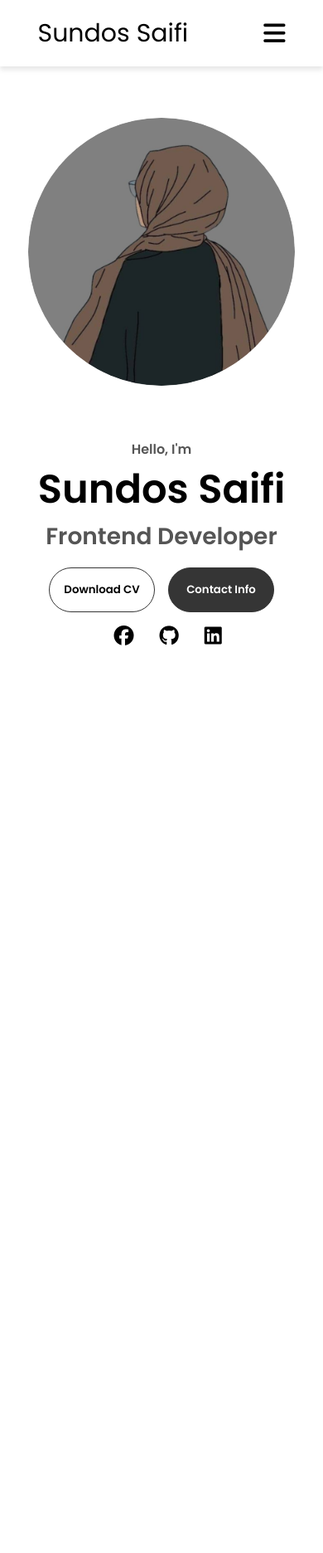
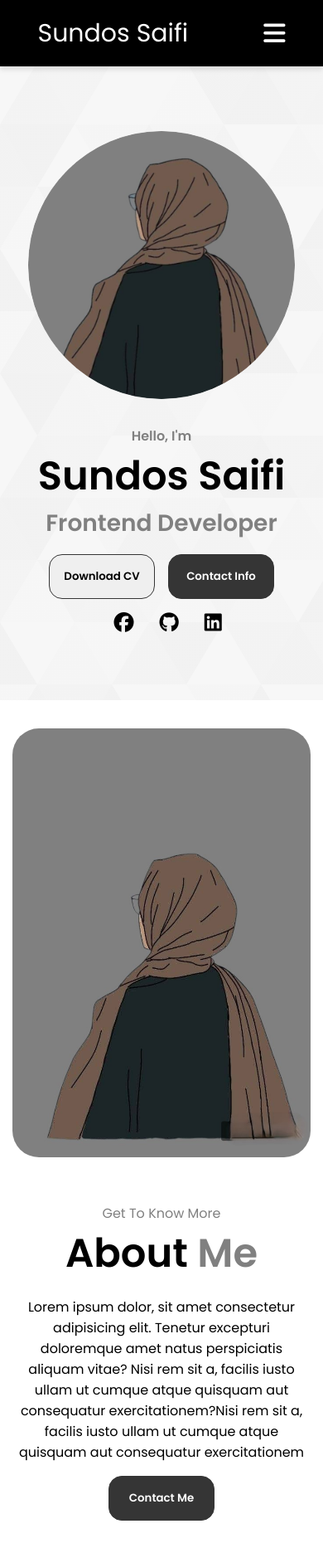
Before and after one commit to sundossaifi/Portfolio-Website, a plain HTML site: page index.html in a window 390 px wide. Shown: the whole page at 83% size. Drawn offline with Linux system fonts and the light colour scheme.

Commit message:
About section & edits on home section

```diff
--- a/css/style.css
+++ b/css/style.css
@@ -23,7 +23,7 @@ header {
 }
 
 p {
-    color: #555555;
+    color: #808080;
 }
 
 #btn-menu {
@@ -35,12 +35,12 @@ header nav {
     justify-content: space-around;
     align-items: center;
     height: 80px;
-
+    background-color: black;
 }
 
 header nav .logo {
     font-size: 30px;
-    color: black;
+    color: white;
 }
 
 header nav .nav-links {
@@ -52,28 +52,35 @@ header nav .nav-links {
 }
 
 header nav .nav-links li a {
-    color: black;
+    color: white;
 }
 
 header nav .nav-links li a:hover {
-    color: grey;
+    color: #808080;
     text-decoration: underline;
     text-underline-offset: 1rem;
+}
+
+/* section */
+
+section {
+    padding-top: 4vh;
+    min-height: 100vh;
+    display: flex;
+    justify-content: center;
+    align-items: center;
 }
 
 /* Home Section  */
 
 .home {
     padding-top: 80px;
-    min-height: 100vh;
-    display: flex;
-    justify-content: center;
-    align-items: center;
+    background: linear-gradient(to right, rgba(245, 245, 245, 0.8), rgba(245, 245, 245, 0.8)), url(../assets/background.svg);
+    background-position: center;
 }
 
 .home .home-container {
-    display: grid;
-    grid-template-columns: repeat(2, 1fr);
+    display: flex;
     gap: 4rem;
 }
 
@@ -98,11 +105,7 @@ header nav .nav-links li a:hover {
     font-weight: 600;
 }
 
-.home-content-p1 {
-    text-align: center;
-}
-
-.home-content-p2 {
+.section-content-p2 {
     font-size: 1.75rem;
     margin-bottom: 1rem;
     text-align: center;
@@ -110,7 +113,6 @@ header nav .nav-links li a:hover {
 
 .title {
     font-size: 3rem;
-    text-align: center;
 }
 
 .social-links {
@@ -126,11 +128,54 @@ header nav .nav-links li a:hover {
     margin-left: 15px;
 }
 
+/* About Section */
+
+.about {
+    display: flex;
+    justify-content: center;
+}
+
+.about .about-container {
+    width: 85%;
+    display: flex;
+    justify-content: center;
+    gap: 4rem;
+    margin: auto;
+}
+
+/* .about .about-container .about-image {
+    display: flex;
+    justify-content: center;
+    width: 400px;
+    height: 517px;
+} */
+
+.about .about-container .about-image img {
+    border-radius: 2rem;
+    width: 400px;
+    height: 517px;
+}
+
+.about .about-container .about-content {
+    display: flex;
+    flex-direction: column;
+    gap: 3rem;
+    padding-top: 2rem;
+}
+
+.about .about-container .about-content span {
+    color: #808080;
+}
+
+.about .about-container .about-content>p {
+    color: black;
+}
+
 /* BUTTONS */
 
 .btn-container {
     display: flex;
-    justify-content: center;
+    align-items: center;
     gap: 1rem;
 }
 
@@ -139,7 +184,7 @@ header nav .nav-links li a:hover {
     transition: all 300ms ease;
     padding: 1rem;
     width: 8rem;
-    border-radius: 2rem;
+    border-radius: 1rem;
 }
 
 .btn2-color,
@@ -162,25 +207,115 @@ header nav .nav-links li a:hover {
     background: rgb(0, 0, 0);
 }
 
-.btn1-color {
-    background: none;
-}
-
 .btn1-color:hover {
-    border: rgb(255, 255, 255) 0.1rem solid;
+    border: white 0.1rem solid;
 }
 
 /* Responsive */
 
-@media(max-width: 980px) {
+@media(max-width: 1200px) {
+    .about .about-container {
+        width: 90%;
+    }
+
+    .about .about-container .about-content {
+        gap: 2rem;
+    }
+
+    .about .about-container .about-image img {
+        width: 380px;
+    }
+}
+
+@media(max-width: 900px) {
+
+    header nav .nav-links {
+        font-size: 1rem;
+    }
+
+    .about .about-container {
+        flex-direction: column;
+        justify-content: center;
+        align-items: center;
+        gap: 1rem;
+        margin: auto;
+    }
+
+    .about .about-container .about-content {
+        text-align: center;
+        gap: 1rem;
+        justify-content: center;
+        align-items: center;
+    }
+}
+
+@media(max-width: 780px) {
     header nav .nav-links {
         position: absolute;
         top: 100%;
-        right: -1000px;
+        right: -420px;
         flex-direction: column;
-        background-color: gray;
-        width: 100%;
-        height: 100vh;
+        background-color: black;
+        width: 50%;
+        height: auto;
+        text-align: center;
+        padding: 20px 0;
+        color: white;
+    }
+
+    header nav .nav-links li a {
+        color: white;
+    }
+
+    header nav .nav-links li a:hover {
+        color: white;
+        text-decoration: underline;
+        text-underline-offset: 1rem;
+    }
+
+    header nav .nav-links.active {
+        right: 0px;
+        transition: 0.3s;
+    }
+
+    #btn-menu {
+        display: block;
+        color: white;
+        font-size: 30px;
+    }
+
+    .home .home-container {
+        flex-direction: column;
+        text-align: center;
+        justify-content: center;
+        gap: 2rem;
+        padding: 3rem 1rem;
+    }
+
+    .home .home-container .home-image {
+        grid-area: 1/1/2/2;
+    }
+
+    .home-content {
+        align-items: baseline;
+    }
+
+    .about .about-container .about-image img {
+        width: 360px;
+    }
+}
+
+@media(max-width: 550px) {}
+
+/* @media(max-width: 870px) {
+    header nav .nav-links {
+        position: absolute;
+        top: 100%;
+        right: -420px;
+        flex-direction: column;
+        background-color: #808080;
+        width: 50%;
+        height: auto;
         text-align: center;
         padding: 20px 0;
         color: white;
@@ -209,9 +344,11 @@ header nav .nav-links li a:hover {
 
 
     .home .home-container {
+        flex-direction: column;
+        text-align: center;
+        justify-content: center;
+        gap: 2rem;
         padding: 3rem 1rem;
-        text-align: center;
-        grid-template-columns: repeat(1, 1fr);
     }
 
     .home .home-container .home-image {
@@ -221,4 +358,4 @@ header nav .nav-links li a:hover {
     .home-content {
         align-items: baseline;
     }
-}
+} */
--- a/index.html
+++ b/index.html
@@ -15,7 +15,8 @@
             <a href="#" class="logo"><span>Sundos Saifi</span></a>
             <ul class="nav-links">
                 <li><a href="#">Home</a></li>
-                <li><a href="#">About</a></li>
+                <li><a href="#about">About</a></li>
+                <li><a href="#">Skills</a></li>
                 <li><a href="#">Projects</a></li>
                 <li><a href="#">Contact</a></li>
             </ul>
@@ -29,9 +30,9 @@
                     <img src="assets/profileimage.png" alt="sundos profile image">
                 </div>
                 <div class="home-content">
-                    <p class="home-content-p1">Hello, I'm</p>
+                    <p class="section-content-p1">Hello, I'm</p>
                     <h1 class="title">Sundos Saifi</h1>
-                    <p class="home-content-p2">Frontend Developer</p>
+                    <p class="section-content-p2">Frontend Developer</p>
                     <div class="btn-container">
                         <button class="btn btn1-color" onclick="window.open('assets/sundossaificv.pdf')">
                             Download CV
@@ -50,6 +51,32 @@
                 </div>
             </div>
         </section>
+        <section id="about" class="about">
+            <div class="about-container">
+                <div class="about-image">
+                    <img src="assets/aboutimg.jpg" alt="sundos saifi image">
+                </div>
+                <div class="about-content">
+                    <div>
+                        <p class="section-content-p1">
+                            Get To Know More
+                        </p>
+                        <h1 class="title">About <span>Me</span></h1>
+                    </div>
+                    <p class="about-paragraph">Lorem ipsum dolor, sit amet consectetur adipisicing elit. Tenetur
+                        excepturi doloremque amet natus
+                        perspiciatis aliquam vitae? Nisi rem sit a, facilis iusto ullam ut cumque atque quisquam aut
+                        consequatur exercitationem?Nisi rem sit a, facilis iusto ullam ut cumque atque quisquam aut
+                        consequatur exercitationem
+                    </p>
+                    <div class="btn-container">
+                        <button class="btn btn2-color">
+                            Contact Me
+                        </button>
+                    </div>
+                </div>
+            </div>
+        </section>
     </main>
     <script>
         let btnMenu = document.getElementById("btn-menu")
```
Also changed, not shown: assets/aboutimg.jpg (added), assets/background.svg (added), assets/profile-pic.png (added).
